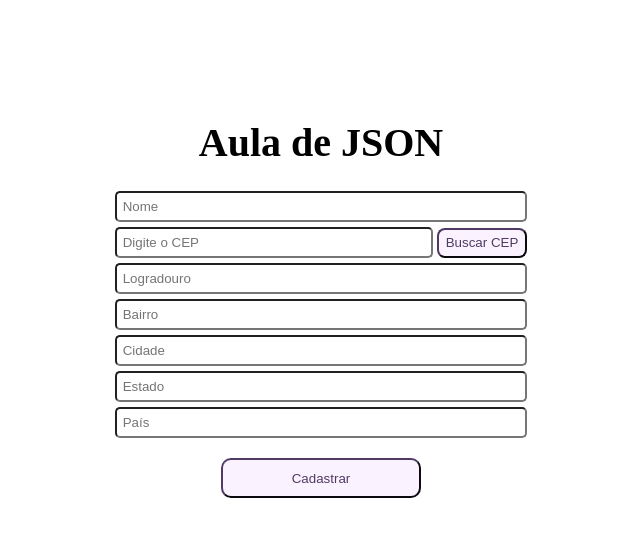
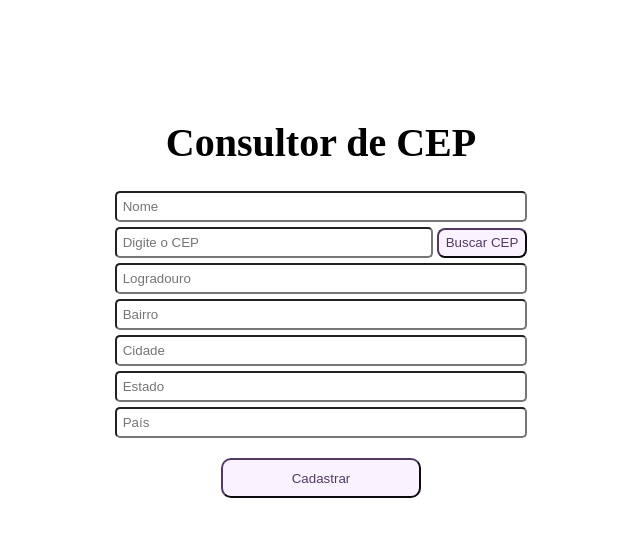
Before and after one commit to let1ci4b/BuscaCep, a plain HTML site: page index.html in a window 1280 px wide. Shown: the whole page, without its empty margins (319-959 px from the left). Drawn offline with Linux system fonts and the light colour scheme.

Commit message:
Update index.html

```diff
--- a/index.html
+++ b/index.html
@@ -8,11 +8,11 @@
     <link rel="preconnect" href="https://fonts.gstatic.com" crossorigin>
     <link href="https://fonts.googleapis.com/css2?family=Poppins:wght@200;300&display=swap" rel="stylesheet">
     <meta name="viewport" content="width=device-width, initial-scale=1.0">
-    <title>Document</title>
+    <title>CEP</title>
 </head>
 <body>
     <div style="text-align: center;">
-        <h1 style="font-size: 40px; margin: 25px;"><br><br>Aula de JSON</h1>
+        <h1 style="font-size: 40px; margin: 25px;"><br><br>Consultor de CEP</h1>
         <input class="campos" type="text" id="nome" placeholder="&nbsp;Nome"><br>
         <input class="campos-c" type="number" id="cep" placeholder="&nbsp;Digite o CEP">
         <button class="btn" onclick="buscEndereco()">Buscar CEP</button>
```
